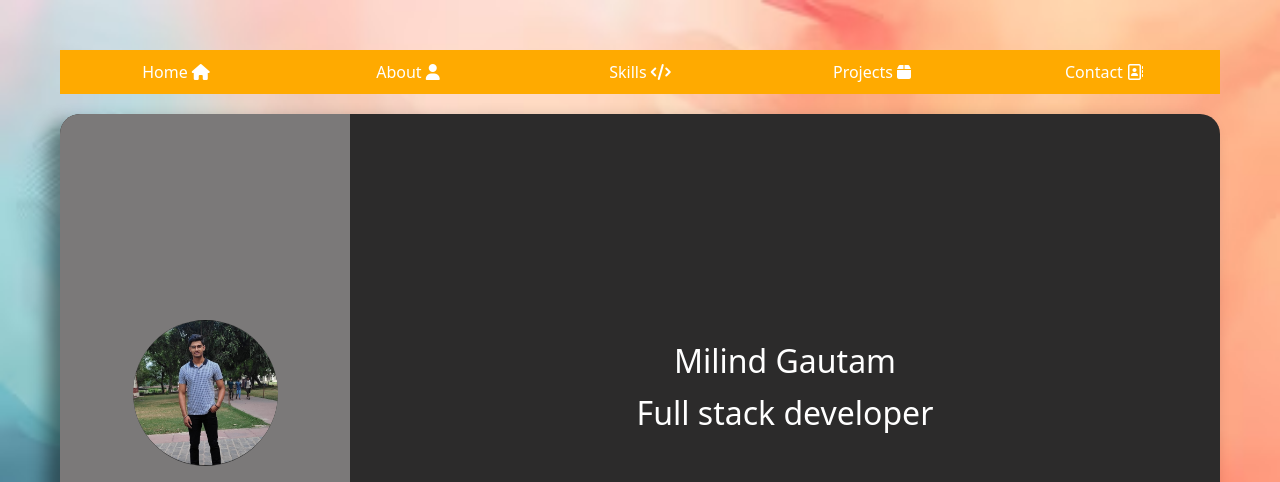
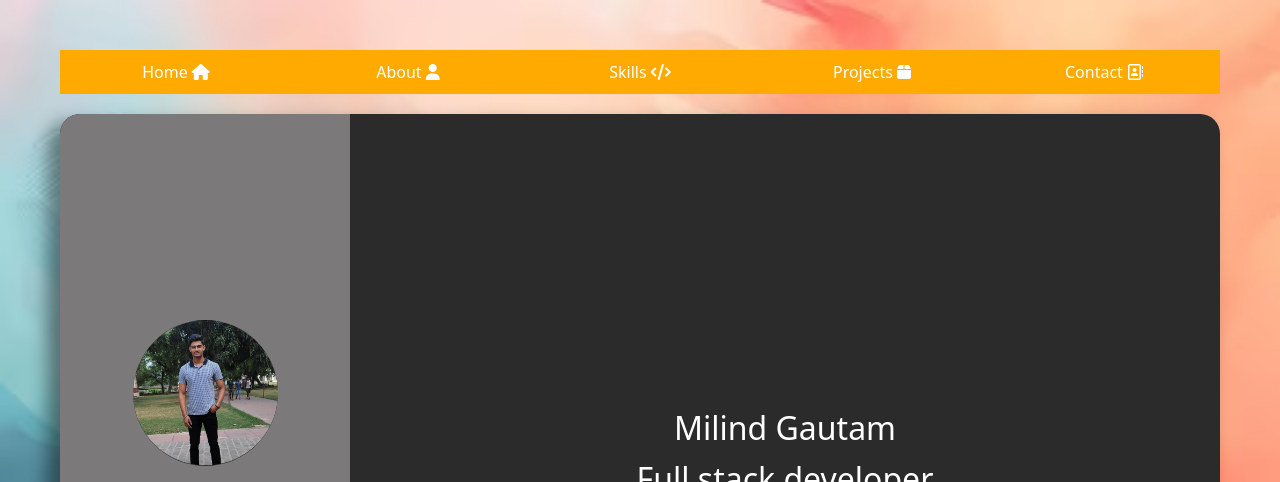
Before and after one commit to Milind004/Web-Resume, a plain HTML site: page index.html in a window 1280 px wide. Shown: the top 482 px of the page. Drawn offline with nearby package versions, Linux system fonts and the light colour scheme.

Commit message:
Update main.css

```diff
--- a/assets/stylesheets/main.css
+++ b/assets/stylesheets/main.css
@@ -211,7 +211,7 @@
 }
 
 .h-90{
-    height:90%
+    height:100%
 }
 
 #about, #skills,  #projects , #contact {
```
